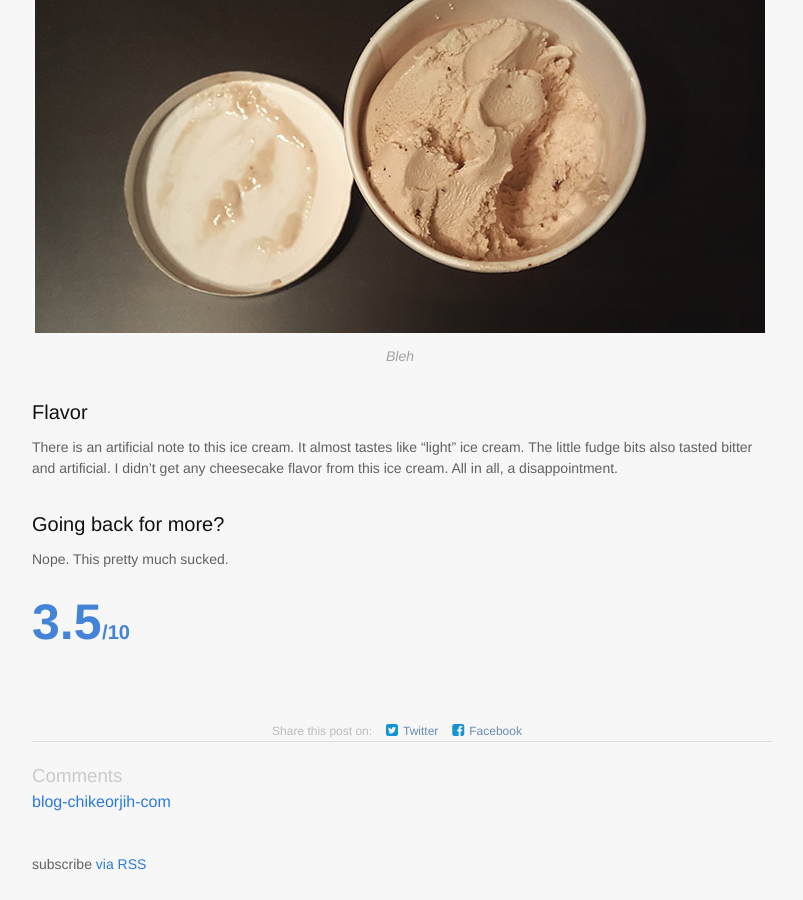
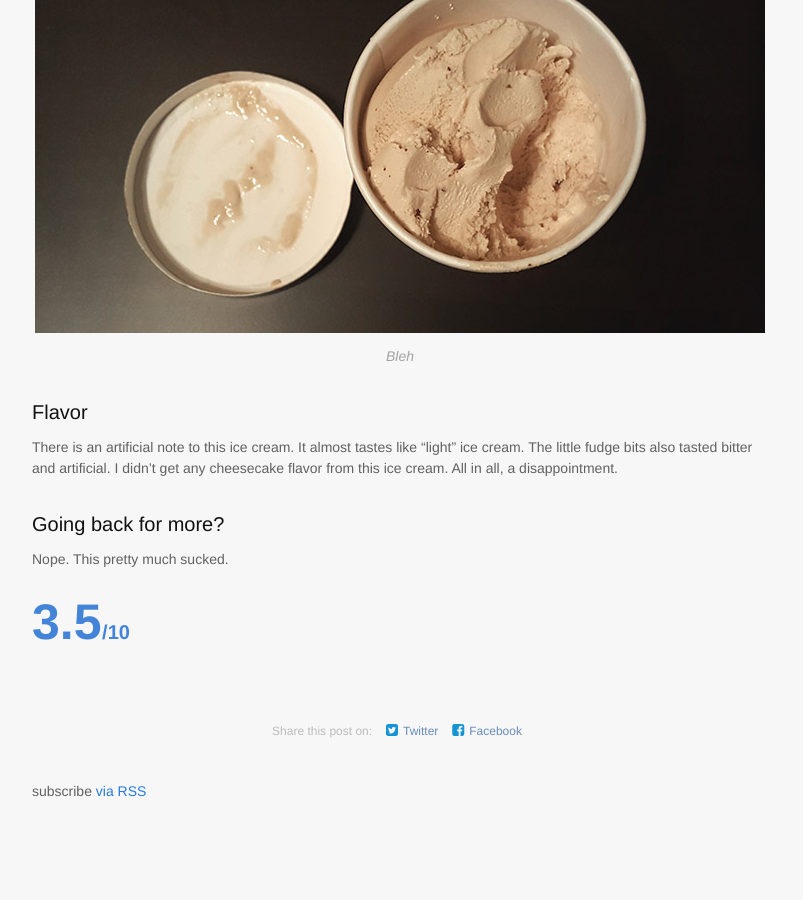
Before and after one commit to lactoseandtolerant/blog, a Jekyll site: the page built from _posts/2015-12-13-ice-cream-blvd-cheesecake-brownie.md, in a window 1280 px wide and 900 px high, scrolled down 1381 px. Shown: the whole window, without its empty margins (238-1041 px from the left). Built offline with Jekyll 4.4.1, drawn with Linux system fonts in a browser that asks for light colours; nearby versions of some CDN libraries; after the commit the page ends 2208 px from its top, so only the background shows below that.

Commit message:
removed comments

```diff
--- a/_layouts/post.html
+++ b/_layouts/post.html
@@ -18,8 +18,3 @@ layout: default
 
 </article>
 {% include social.html %}
-<div class="comments">
-  <h3> Comments</h3>
-  <a class="muut" href="https://muut.com/i/blog-chikeorjih-com/comments:{{ page.title }}" type="dynamic">blog-chikeorjih-com</a>
-  <script src="//cdn.muut.com/1/moot.min.js"></script>
-</div>
```
